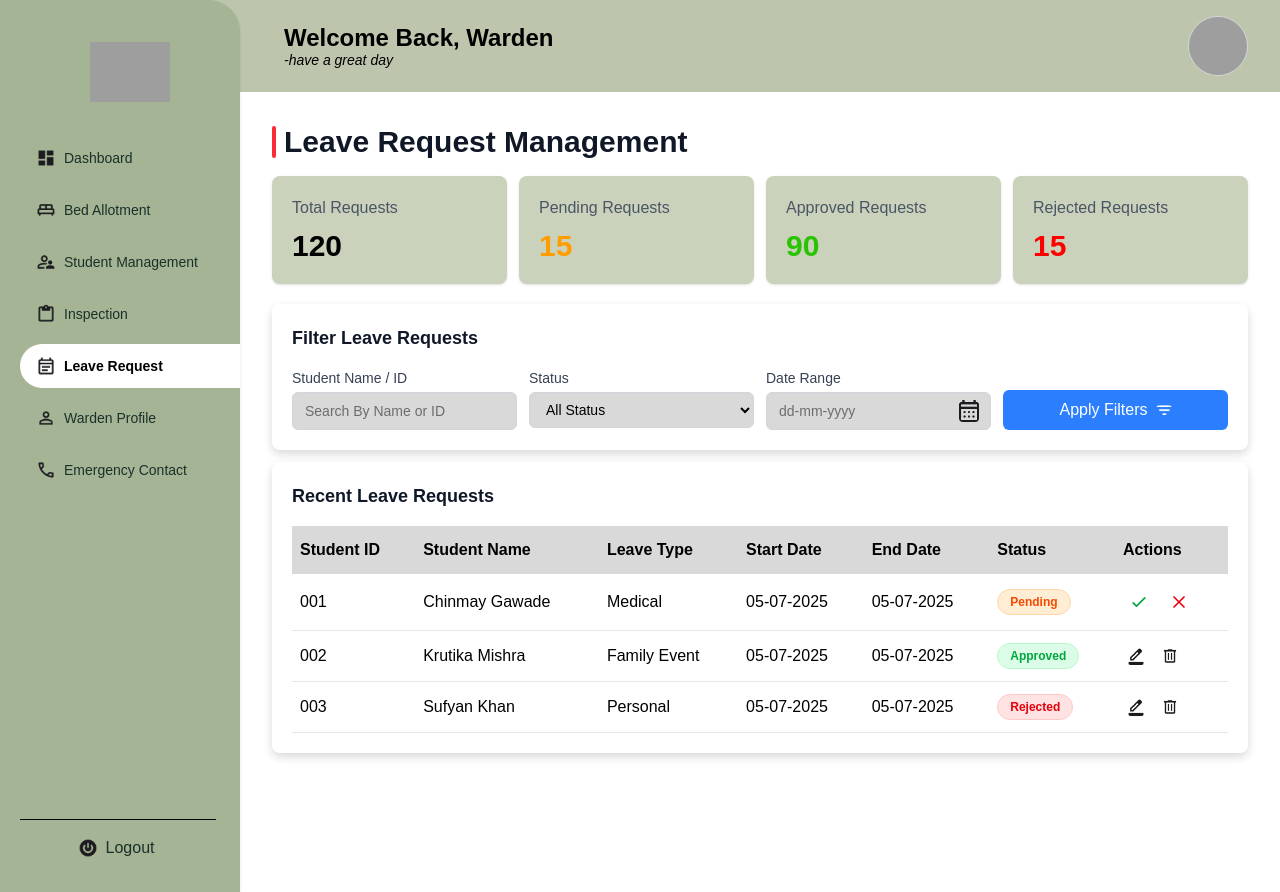
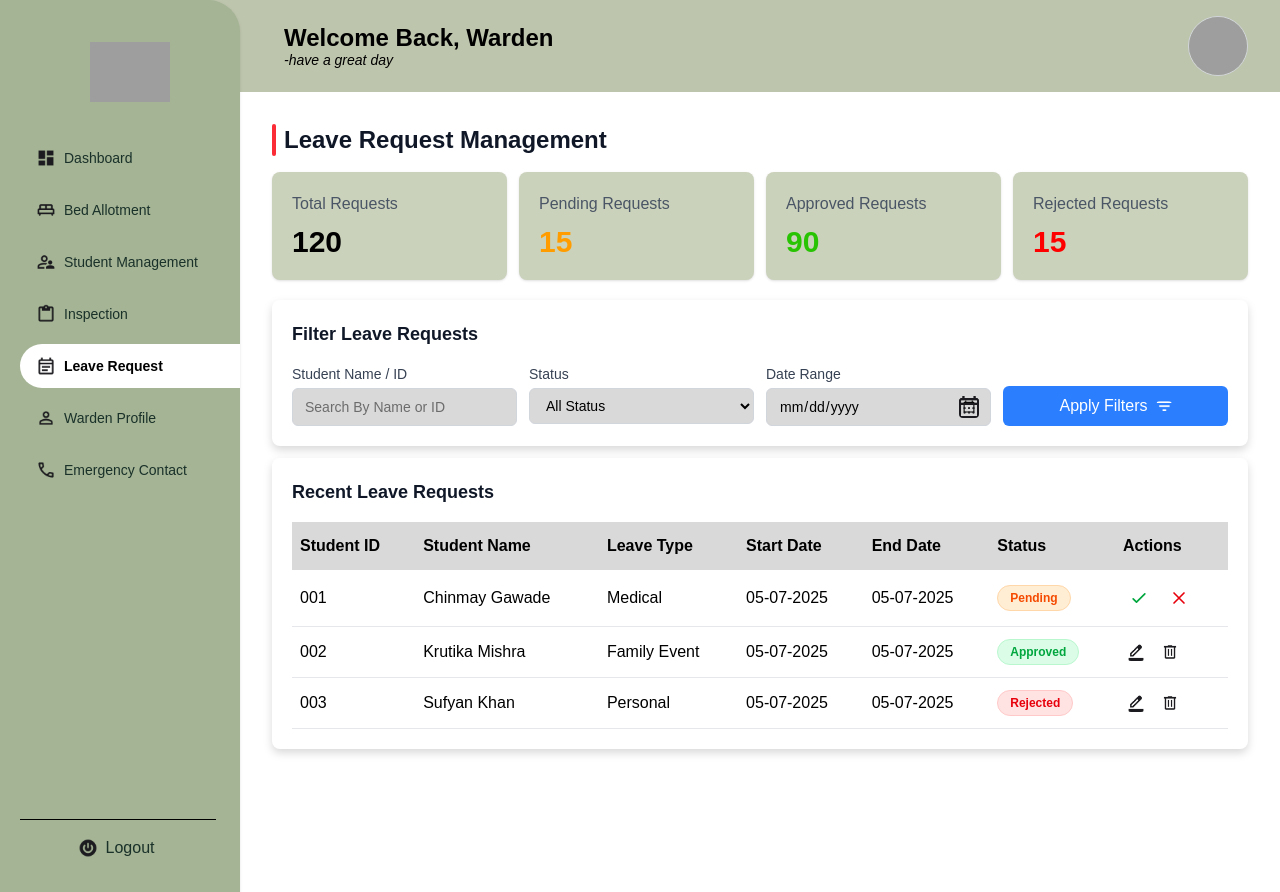
Before and after one commit to dev-nexcore/KGF_HM_Warden, a Next.js app: page /warden-leave in a window 1280 px wide. Built offline with nearby package versions, Linux system fonts and the light colour scheme; grey boxes are pictures that could not be loaded.

Commit message:
update EmergencyContact.jsx, w-leave.jsx and profile.jsx

```diff
--- a/src/components/emergencycontact/EmergencyContact.jsx
+++ b/src/components/emergencycontact/EmergencyContact.jsx
@@ -47,12 +47,11 @@ export default function EmergencyContact() {
   );
 
   return (
-    <div className="min-h-screen w-full bg-[#f5f5f5] px-4 py-4 sm:px-6 md:px-8 lg:px-12 xl:px-5 flex flex-col">
+    <div className="min-h-screen w-full bg-[#ffffff] px-4 py-4 sm:px-6 md:px-8 lg:px-12 xl:px-5 flex flex-col">
       {/* Page Header with 20px left offset */}
-  <h2 className="text-lg sm:text-xl md:text-2xl lg:text-2xl font-bold text-black border-l-4 border-red-600 pl-3 mb-4 sm:mb-6 ml-5">
+      <h2 className="text-lg sm:text-xl md:text-2xl lg:text-3xl font-bold text-black border-l-4 border-red-600 pl-3 mb-4 sm:mb-6 ml-5">
         Emergency Contact
       </h2>
-
 
       {/* Search and Buttons - Centered container with max width */}
       <div className="w-full max-w-6xl mx-auto">
@@ -62,7 +61,7 @@ export default function EmergencyContact() {
             <input
               type="text"
               placeholder="Search contacts..."
-              className="w-full px-3 py-2 sm:px-4 sm:py-2.5 text-sm sm:text-base rounded-lg shadow placeholder:text-gray-600 text-black bg-white focus:outline-none focus:ring-2 focus:ring-blue-500 focus:border-transparent"
+              className="w-full px-3 py-2 sm:px-4 sm:py-2.5 text-sm sm:text-base rounded-lg shadow-[0px_4px_10px_0px_#00000040] placeholder:text-gray-600 text-black bg-white focus:outline-none focus:ring-2 focus:ring-blue-500 focus:border-transparent"
               value={searchTerm}
               onChange={(e) => setSearchTerm(e.target.value)}
             />
@@ -131,23 +130,19 @@ export default function EmergencyContact() {
                   </p>
                 </div>
 
+                {/* Updated Mobile Actions - Same as Desktop */}
                 <div className="flex items-center justify-end gap-4 pt-2">
-                  <button className="flex items-center gap-2 px-3 py-2 bg-green-50 hover:bg-green-100 rounded-lg transition-colors duration-200">
                   <img
-                      src="/icons/phone.svg"
+                    src="/emergency/phone.png"
                     alt="Phone Icon"
-                      className="w-4 h-4 sm:w-5 sm:h-5"
+                    className="w-5 h-5 cursor-pointer hover:scale-110 transition-transform"
                   />
-                    <span className="text-xs sm:text-sm font-medium text-green-700">Call</span>
-                  </button>
-                  <button className="flex items-center gap-2 px-3 py-2 bg-blue-50 hover:bg-blue-100 rounded-lg transition-colors duration-200">
+                  <div className="w-px h-5 bg-gray-800" />
                   <img
-                      src="/icons/edit.svg"
+                    src="/emergency/edit.png"
                     alt="Edit Icon"
-                      className="w-4 h-4 sm:w-5 sm:h-5"
+                    className="w-5 h-5 cursor-pointer hover:scale-110 transition-transform"
                   />
-                    <span className="text-xs sm:text-sm font-medium text-blue-700">Edit</span>
-                  </button>
                 </div>
               </div>
             </div>
@@ -193,7 +188,6 @@ export default function EmergencyContact() {
                       index !== filteredContacts.length - 1 ? "after:content-[''] after:absolute after:bottom-0 after:left-9 after:right-27 after:h-px after:bg-gray-400" : ""
                     }`}
                   >
-
                     <td className="px-6 xl:px-8 py-4 xl:py-5 font-semibold text-black text-sm xl:text-base">
                       {contact.student}
                     </td>
@@ -208,21 +202,17 @@ export default function EmergencyContact() {
                     </td>
                     <td className="px-6 xl:px-8 py-4 xl:py-5">
                       <div className="flex items-center gap-3 xl:gap-4">
-                        <button className="p-2 hover:bg-green-50 rounded-lg transition-colors duration-200 group">
                         <img
                           src="/emergency/phone.png"
                           alt="Phone Icon"
-                            className="w-5 h-5 xl:w-6 xl:h-6 group-hover:scale-110 transition-transform duration-200"
+                          className="w-5 h-5 xl:w-6 xl:h-6 cursor-pointer hover:scale-110 transition-transform"
                         />
-                        </button>
                         <div className="w-px h-6 bg-gray-800" />
-                        <button className="p-2 hover:bg-blue-50 rounded-lg transition-colors duration-200 group">
                         <img
                           src="/emergency/edit.png"
                           alt="Edit Icon"
-                            className="w-5 h-5 xl:w-6 xl:h-6 group-hover:scale-110 transition-transform duration-200"
+                          className="w-5 h-5 xl:w-6 xl:h-6 cursor-pointer hover:scale-110 transition-transform"
                         />
-                        </button>
                       </div>
                     </td>
                   </tr>
--- a/src/components/warden-leave/w-leave.jsx
+++ b/src/components/warden-leave/w-leave.jsx
@@ -45,13 +45,23 @@ export default function LeaveRequestManagement() {
     return colors[status.toLowerCase()] || 'text-gray-600 bg-gray-100 border border-gray-200';
   };
 
+  // Function to handle calendar icon click
+  const handleCalendarClick = () => {
+    const dateInput = document.getElementById('dateInput');
+    if (dateInput) {
+      dateInput.showPicker();
+    }
+  };
+
   return (
     <div className="p-2 xs:p-3 sm:p-4 md:p-5 lg:p-6 xl:p-8 2xl:p-10 space-y-3 bg-white min-h-screen max-w-full overflow-x-hidden">
 
-      {/* Page Header */}
+      {/* Page Header with 20px font size */}
       <div className="flex items-center mb-4">
         <div className="w-1 h-6 sm:h-8 bg-red-500 mr-2 rounded-full flex-shrink-0"></div>
-        <h1 className="text-lg sm:text-xl md:text-2xl xl:text-3xl font-bold text-gray-900">
+        <h1
+          className="font-bold text-gray-900 text-lg sm:text-xl md:text-2xl lg:text-2xl"
+        >
           Leave Request Management
         </h1>
       </div>
@@ -94,16 +104,29 @@ export default function LeaveRequestManagement() {
               <option>Rejected</option>
             </select>
           </div>
+          {/* Updated Date Range with functional date input */}
           <div>
             <label className="block text-xs sm:text-sm font-medium text-gray-700 mb-1">Date Range</label>
             <div className="relative flex items-center">
-              <input type="text" placeholder="dd-mm-yyyy"
-                className="w-full px-3 py-2 text-xs sm:text-sm border border-gray-300 rounded-md pr-10"
+              <input
+                id="dateInput"
+                type="date"
+                className="w-full px-3 py-2 text-xs sm:text-sm border border-gray-300 rounded-md focus:outline-none focus:ring-1 focus:ring-blue-500 focus:border-transparent"
                 style={{ backgroundColor: '#D9D9D9', color: '#000' }}
               />
-              <div className="absolute right-3">
-                <Image src="/leave/calender.png" alt="Calendar" width={20} height={20} className="rounded" />
-              </div>
+              <button
+                type="button"
+                onClick={handleCalendarClick}
+                className="absolute right-3 cursor-pointer hover:opacity-80 transition-opacity duration-200"
+              >
+                <Image
+                  src="/leave/calender.png"
+                  alt="Calendar"
+                  width={20}
+                  height={20}
+                  className="rounded"
+                />
+              </button>
             </div>
           </div>
           <div className="flex items-end">
```
Lines whose indentation alone changed are shown as unchanged.
